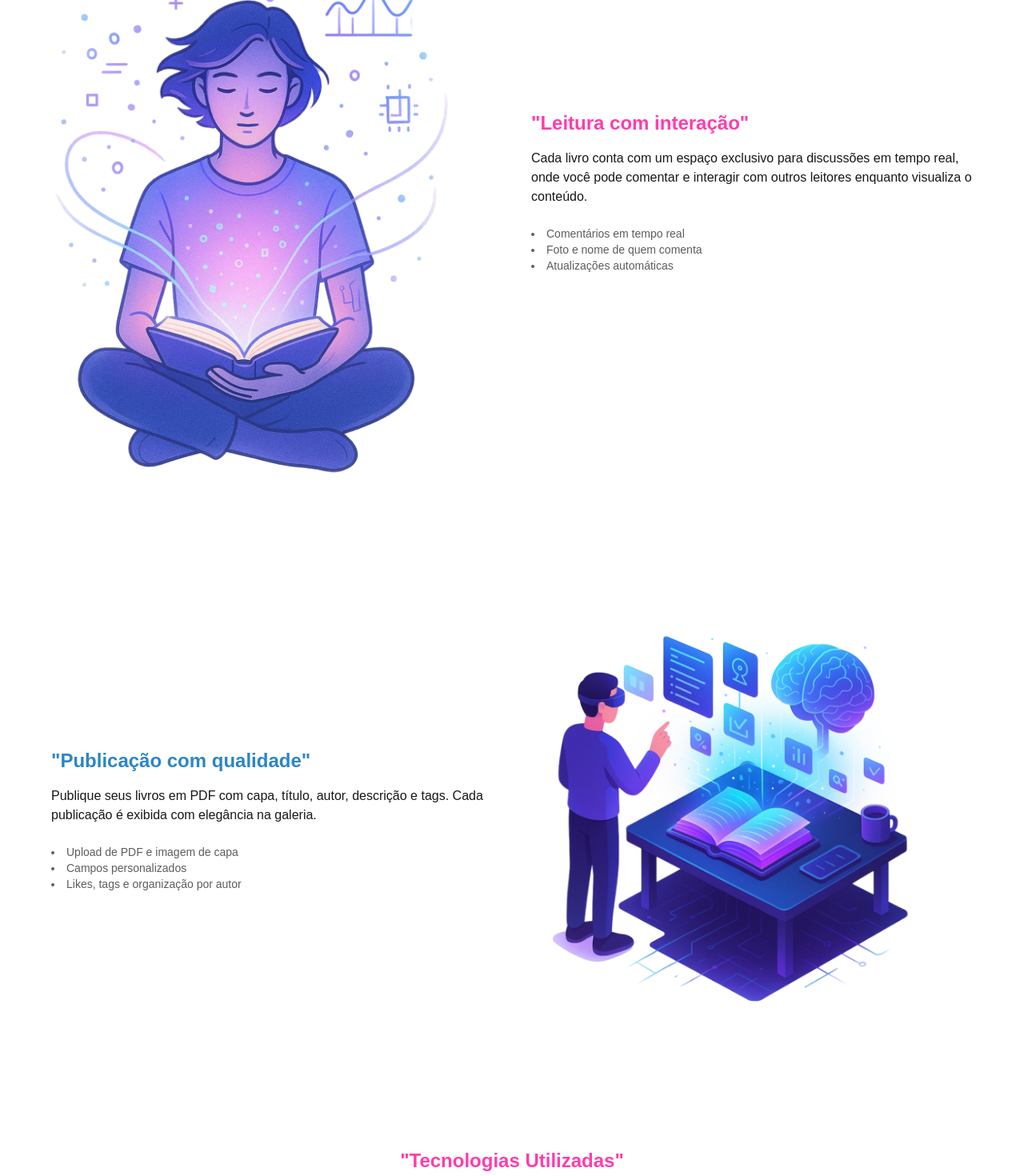
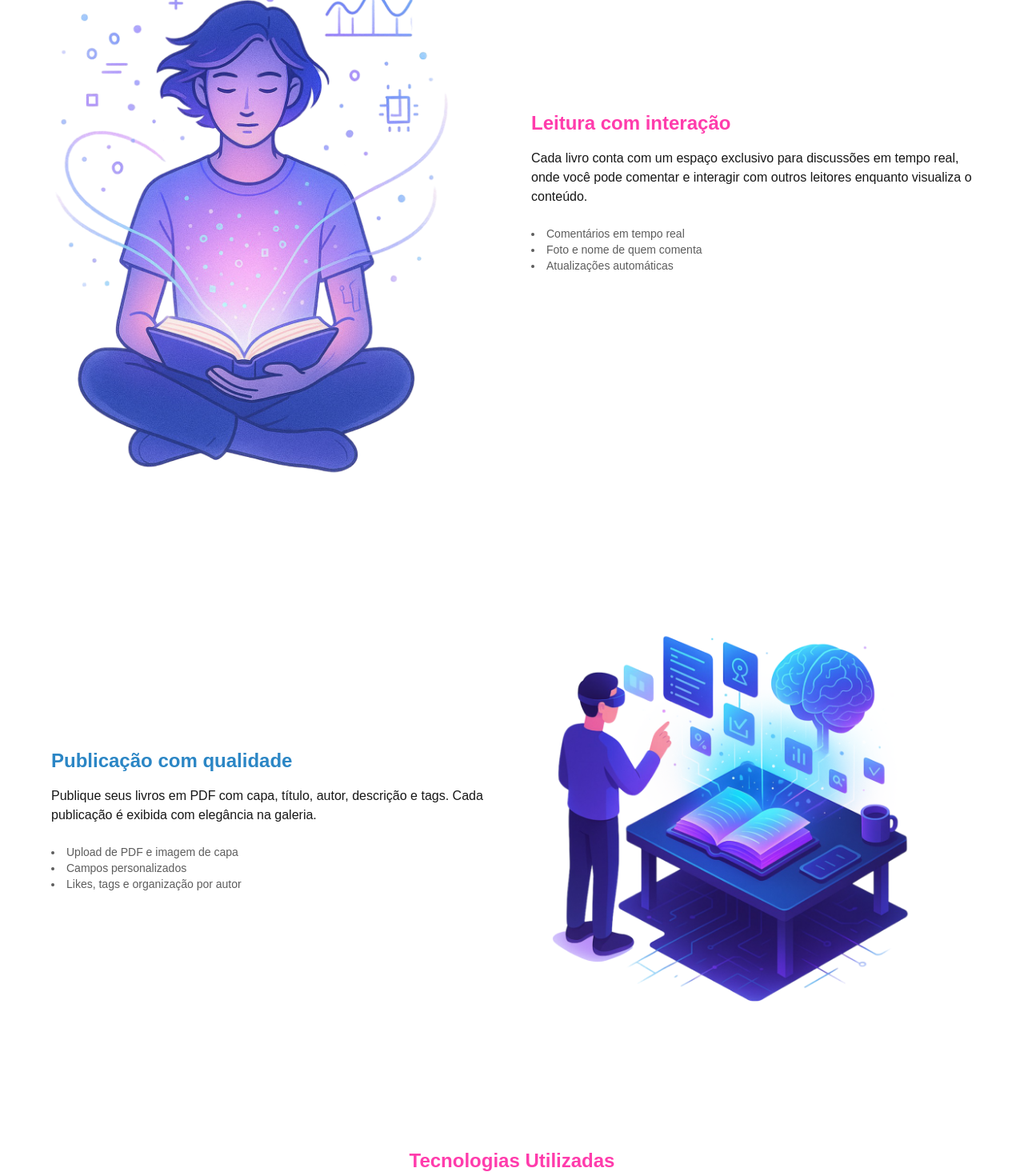
Before and after one commit to devErenNildo/Book-AI, a Next.js app: page /sobre in a window 1280 px wide. Shown: the part 460-1930 px from the top of the page at 80% size. Built offline with nearby package versions, Linux system fonts and the light colour scheme; no server answers.

Commit message:
fix about children

```diff
--- a/app/page.tsx
+++ b/app/page.tsx
@@ -2,7 +2,6 @@
 import { useEffect } from "react";
 import ComunnitySection from "./components/organisms/comunnitySection/ComunnitySection";
 import ForYouCards from "./components/organisms/forYouCards/ForYouCards";
-import Header from "./components/organisms/header/Header";
 import HeroSection from "./components/organisms/heroSection/HeroSection";
 import { useAuth } from "./context/AuthContext";
 import { useRouter } from 'next/navigation';
--- a/app/sobre/page.tsx
+++ b/app/sobre/page.tsx
@@ -18,7 +18,7 @@ export default function Sobre() {
                 listItem={["Comentários em tempo real", "Foto e nome de quem comenta", "Atualizações automáticas"]}
                 image={img1}
                 imageLeft={true}
-            >"Leitura com interação"</HeroAbout>
+            >{"Leitura com interação"}</HeroAbout>
 
             <HeroAbout
                 color="blue"
@@ -27,14 +27,14 @@ export default function Sobre() {
                 listItem={["Upload de PDF e imagem de capa", "Campos personalizados", "Likes, tags e organização por autor"]}
                 image={img2}
                 imageLeft={false}
-            >"Publicação com qualidade"</HeroAbout>
+            >{"Publicação com qualidade"}</HeroAbout>
 
             {/* Tecnologias */}
             <HeroTechnology
                 color="pink"
                 paragraph="O projeto foi desenvolvido utilizando ferramentas modernas:"
                 listItem={["Next.js", "TypeScript", "Tailwind CSS, Firebase", "Atomic Design"]}
-            >"Tecnologias Utilizadas"</HeroTechnology>
+            >{"Tecnologias Utilizadas"}</HeroTechnology>
 
             {/* Créditos */}
             <footer className="text-sm text-white/40 text-center mt-12">
```
